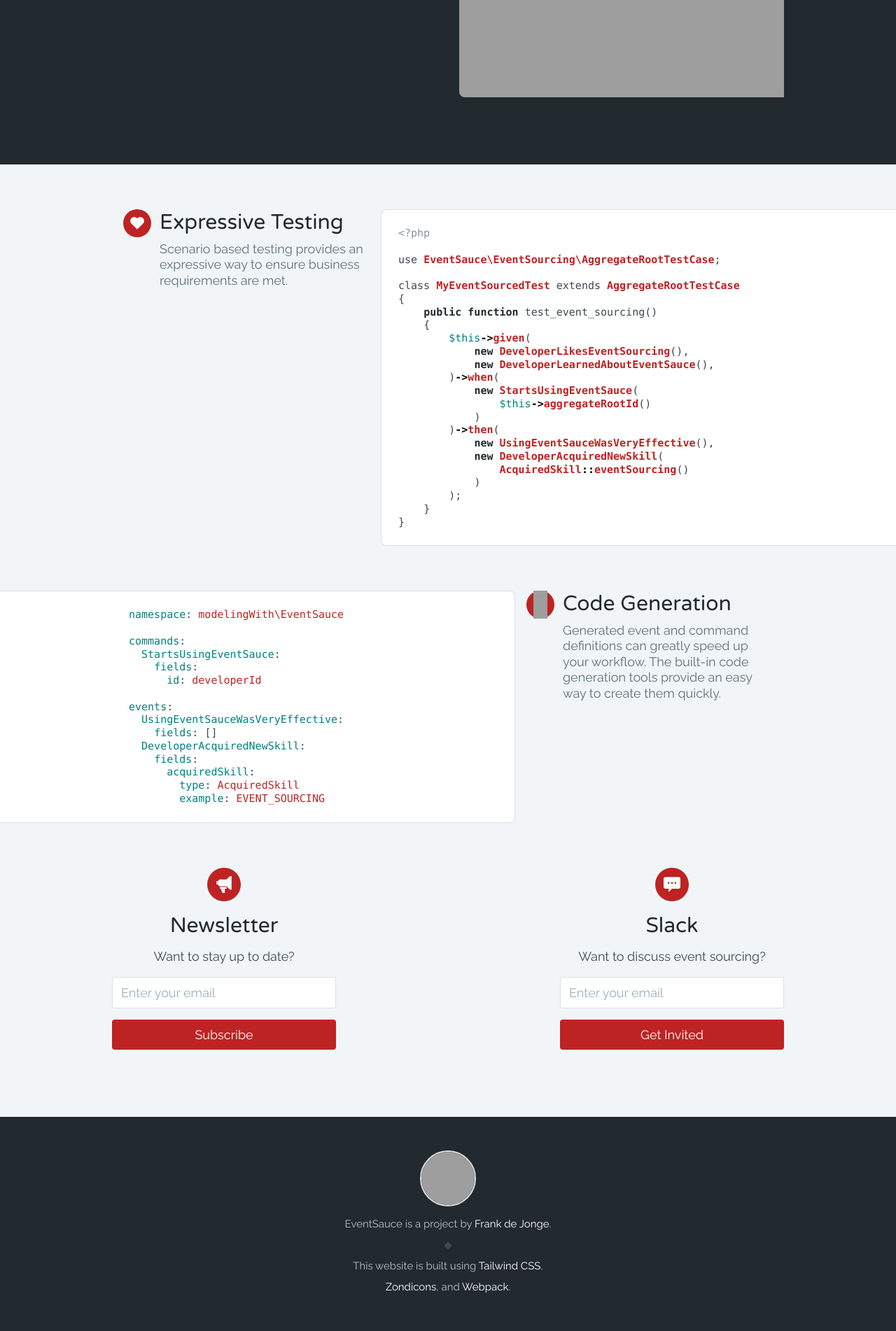
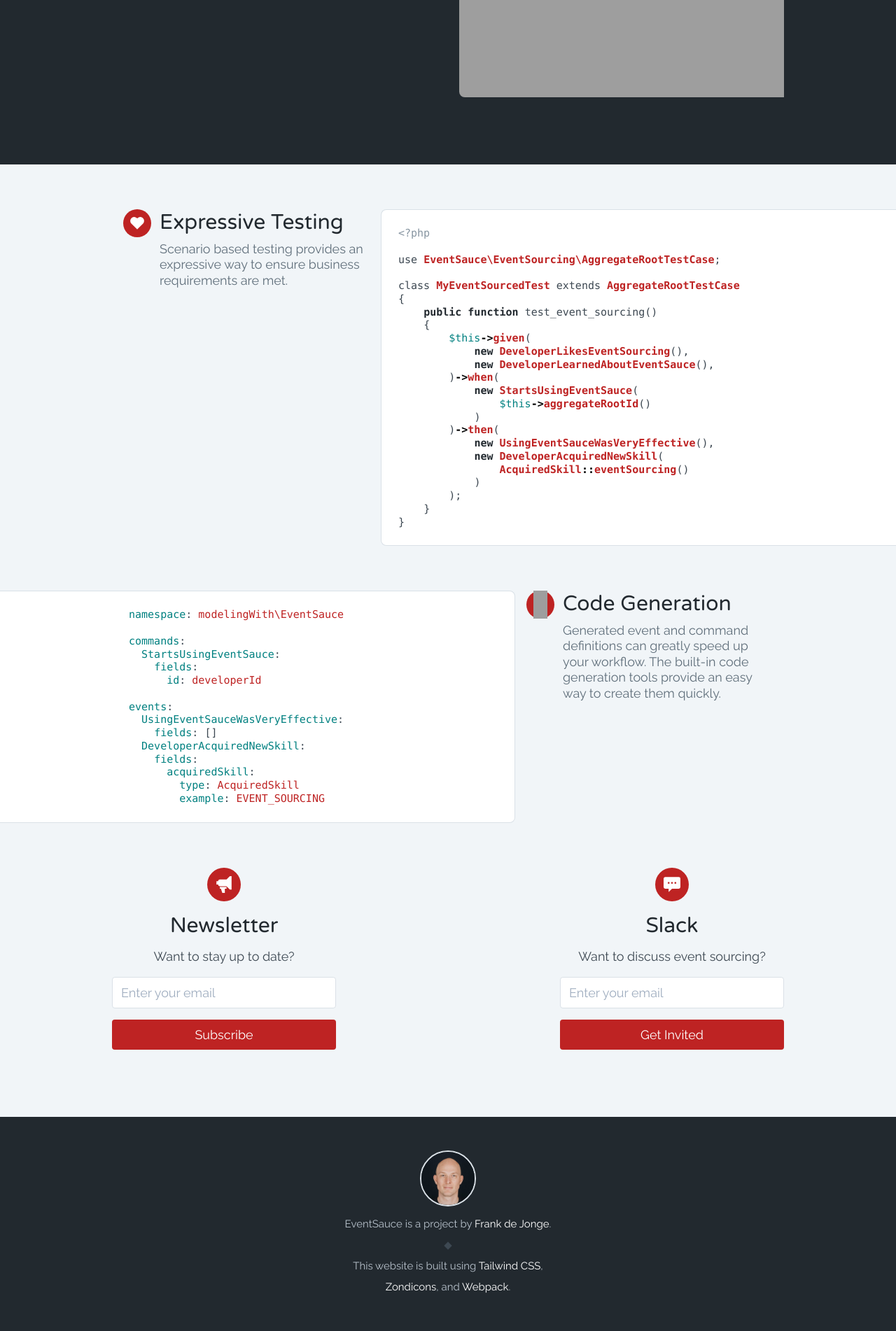
Before and after one commit to EventSaucePHP/EventSauce, a Jekyll site: the page built from docs/homepage.md, in a window 1280 px wide. Shown: the part 903-2805 px from the top of the page at 70% size. Built offline with Jekyll 4.4.1, drawn with Linux system fonts in a browser that asks for light colours.

Commit message:
Updated profile picture

```diff
--- a/docs/_includes/footer.html
+++ b/docs/_includes/footer.html
@@ -1,6 +1,6 @@
 <section class="bg-black pt-10 pb-10">
     <div class="max-w-xs mx-auto text-center text-md leading-loose">
-        <img src="/static/frankdejonge.jpg" alt="Frank de Jonge" class="inline rounded-full h-20 w-20 border-grey-light border-2"/>
+        <img src="/static/frankdejonge-mollie.jpg" alt="Frank de Jonge" class="inline rounded-full h-20 w-20 border-grey-light border-2"/>
         <p class="text-grey">
             EventSauce is a project by <a class="text-white" target="_blank" href="https://frankdejonge.nl">Frank de Jonge</a>.
         </p>
```
Also changed, not shown: docs/static/frankdejonge-mollie.jpg (added).
